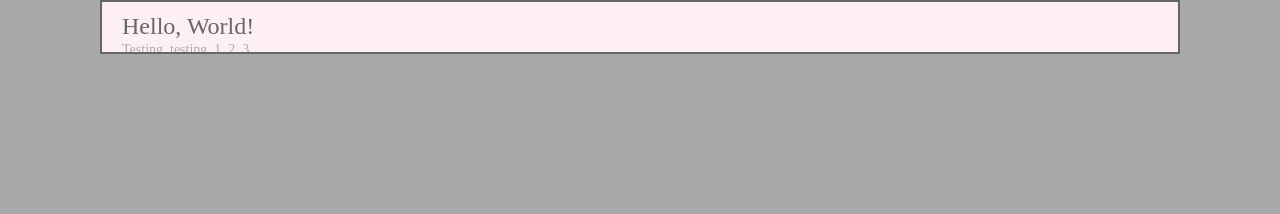
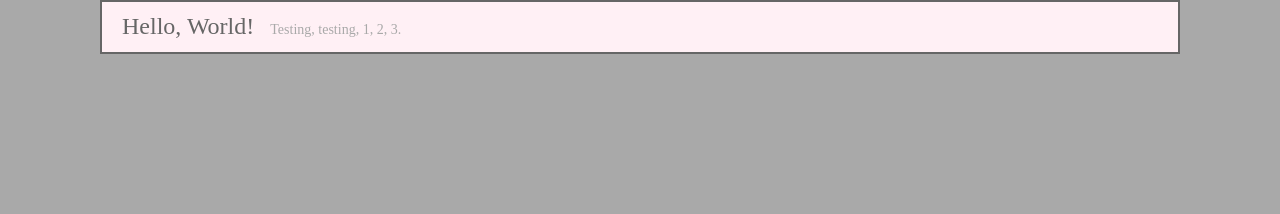
Before and after one commit to conniew/conniew.github.io, a Jekyll site: the page built from words/index.html, in a window 1280 px wide. Shown: the top 214 px of the page. Built offline with Jekyll 4.4.1, drawn with Linux system fonts in a browser that asks for light colours.

Commit message:
Take 3: Fixed incorrect template tags.

```diff
--- a/_layouts/collection.html
+++ b/_layouts/collection.html
@@ -9,8 +9,8 @@
     {% for item in site[page.path] %}
       <div class="preview">
         <div class="heading">
-          <div class="title"> {{ item.title }} </div>
-          <div class="subtitle"> {{ item.subtitle }} </div>
+          <span class="title"> {{ item.title }} </span>
+          <span class="subtitle"> {{ item.subtitle }} </span>
         </div>
         <div class="content">
           <div class="inner">
--- a/_layouts/post.html
+++ b/_layouts/post.html
@@ -8,8 +8,8 @@
 
     <div class="preview active">
       <div class="heading">
-        <div class="title"> {{ page.title }} </div>
-        <div class="subtitle"> {{ page.subtitle }} </div>
+        <span class="title"> {{ page.title }} </span>
+        <span class="subtitle"> {{ page.subtitle }} </span>
       </div>
       <div class="content">
         <div class="inner">
```
